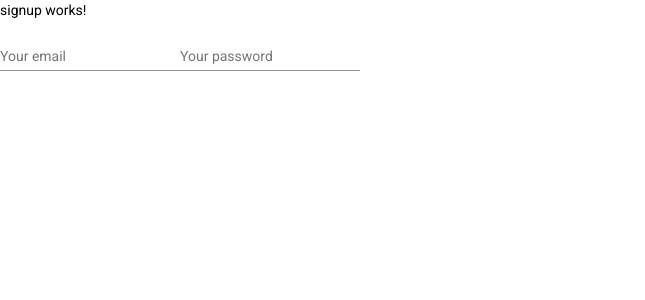
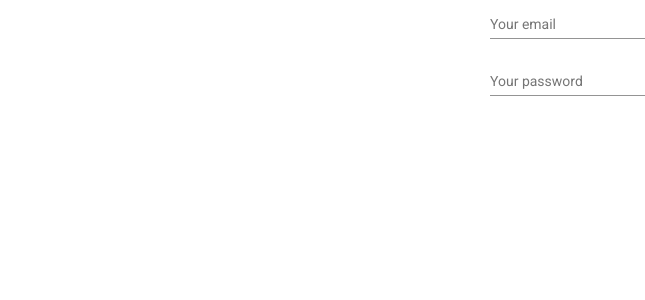
Before and after one commit to IMAnton2/angular-fitness-app, an Angular app: page /signup in a window 1280 px wide. Shown: the top 300 px of the page, without its empty margins (0-645 px from the left). Built offline with nearby package versions, Linux system fonts and the light colour scheme.

Commit message:
2 files modified

```diff
--- a/src/app/auth/signup/signup.component.css
+++ b/src/app/auth/signup/signup.component.css
@@ -0,0 +1,3 @@
+mat-form-field{
+  width: 300px;
+}
--- a/src/app/auth/signup/signup.component.html
+++ b/src/app/auth/signup/signup.component.html
@@ -1,8 +1,5 @@
-<p>
-  signup works!
-</p>
-<section>
-  <form>
+<section class="signup-form" fxLayoutAlign="center center">
+  <form fxLayout="column">
     <mat-form-field>
       <input type="email" matInput placeholder="Your email">
     </mat-form-field>
```
